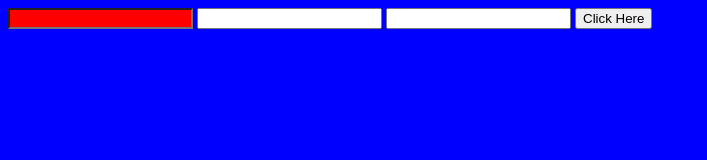
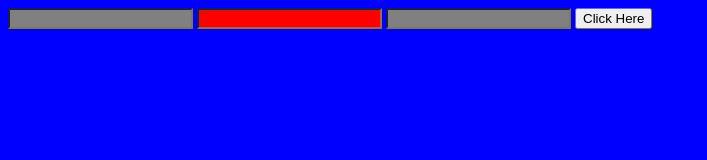
Before and after one commit to gustafsonb/unit6quiz, a plain HTML site: page index.html in a window 1280 px wide. Shown: the whole page, without its empty margins (0-707 px from the left). Drawn offline with Linux system fonts and the light colour scheme.

Commit message:
revision 4
Changed around css

```diff
--- a/unit6quiz.css
+++ b/unit6quiz.css
@@ -1,3 +1,5 @@
 body { background-color: blue; }
 
-#one { background-color: red; }
+#two { background-color: red; }
+
+.odd { background-color: grey; }
```
